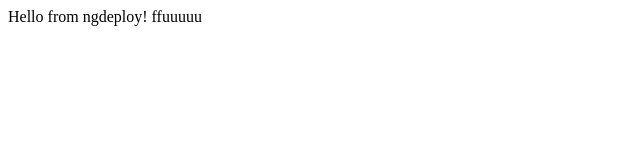
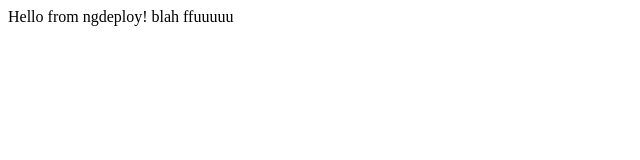
Before and after one commit to marek5050/ngdeploy_test3, a plain HTML site: page index.html in a window 1280 px wide. Shown: the full height of the page, 0-640 px from the left. Drawn offline with Linux system fonts and the light colour scheme.

Commit message:
Update index.html

```diff
--- a/index.html
+++ b/index.html
@@ -5,7 +5,7 @@
     <title>Hello</title>
 </head>
 <body>
-Hello from ngdeploy!
+Hello from ngdeploy! blah
 ffuuuuu
 </body>
 </html>
```
